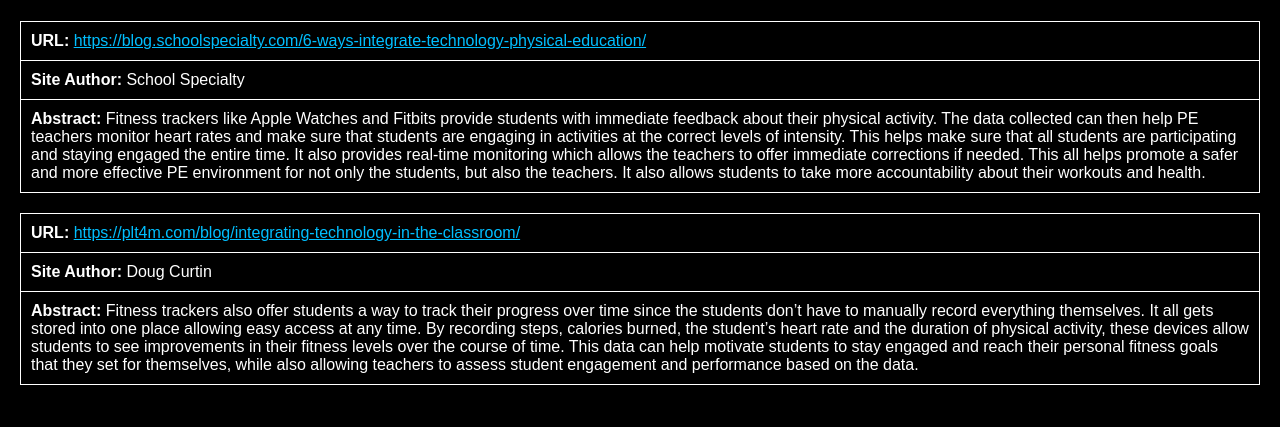
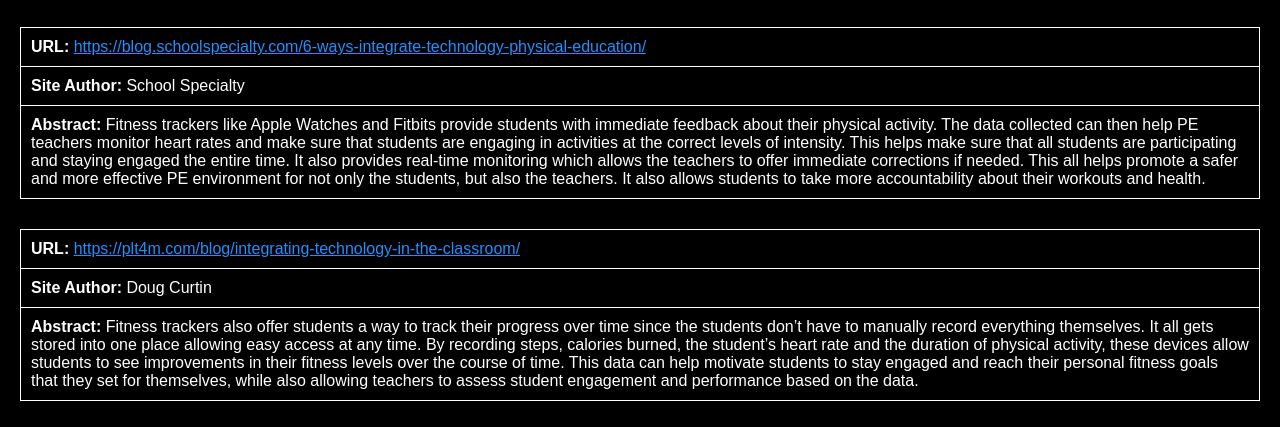
Before and after one commit to sofiadelgrosso/project.html, a plain HTML site: page subtopic1.html in a window 1280 px wide. Shown: the part 69-496 px from the top of the page. Drawn offline with Linux system fonts and the light colour scheme.

Commit message:
Add files via upload

```diff
--- a/subtopic1.html
+++ b/subtopic1.html
@@ -6,9 +6,9 @@
     <title>Fitness Trackers and Smart Devices</title>
     <style>
         body {
+            font-family: Arial, sans-serif;
             background-color: black;
             color: white;
-            font-family: Arial, sans-serif;
             margin: 20px;
         }
         h1 {
@@ -19,19 +19,21 @@
         table {
             width: 100%;
             border: 1px solid white;
+            margin-top: 30px;
+            padding: 15px;
             border-collapse: collapse;
-            margin-top: 20px;
         }
         td {
+            padding: 10px;
             border: 1px solid white;
-            padding: 10px;
         }
         a {
-            color: #00BFFF;
+            color: #1E90FF;
         }
     </style>
 </head>
 <body>
+
     <h1>Fitness Trackers and Smart Devices</h1>
 
     <table>
@@ -57,5 +59,6 @@
             <td><strong>Abstract:</strong> Fitness trackers also offer students a way to track their progress over time since the students don’t have to manually record everything themselves. It all gets stored into one place allowing easy access at any time. By recording steps, calories burned, the student’s heart rate and the duration of physical activity, these devices allow students to see improvements in their fitness levels over the course of time. This data can help motivate students to stay engaged and reach their personal fitness goals that they set for themselves, while also allowing teachers to assess student engagement and performance based on the data.</td>
         </tr>
     </table>
+
 </body>
 </html>
```
